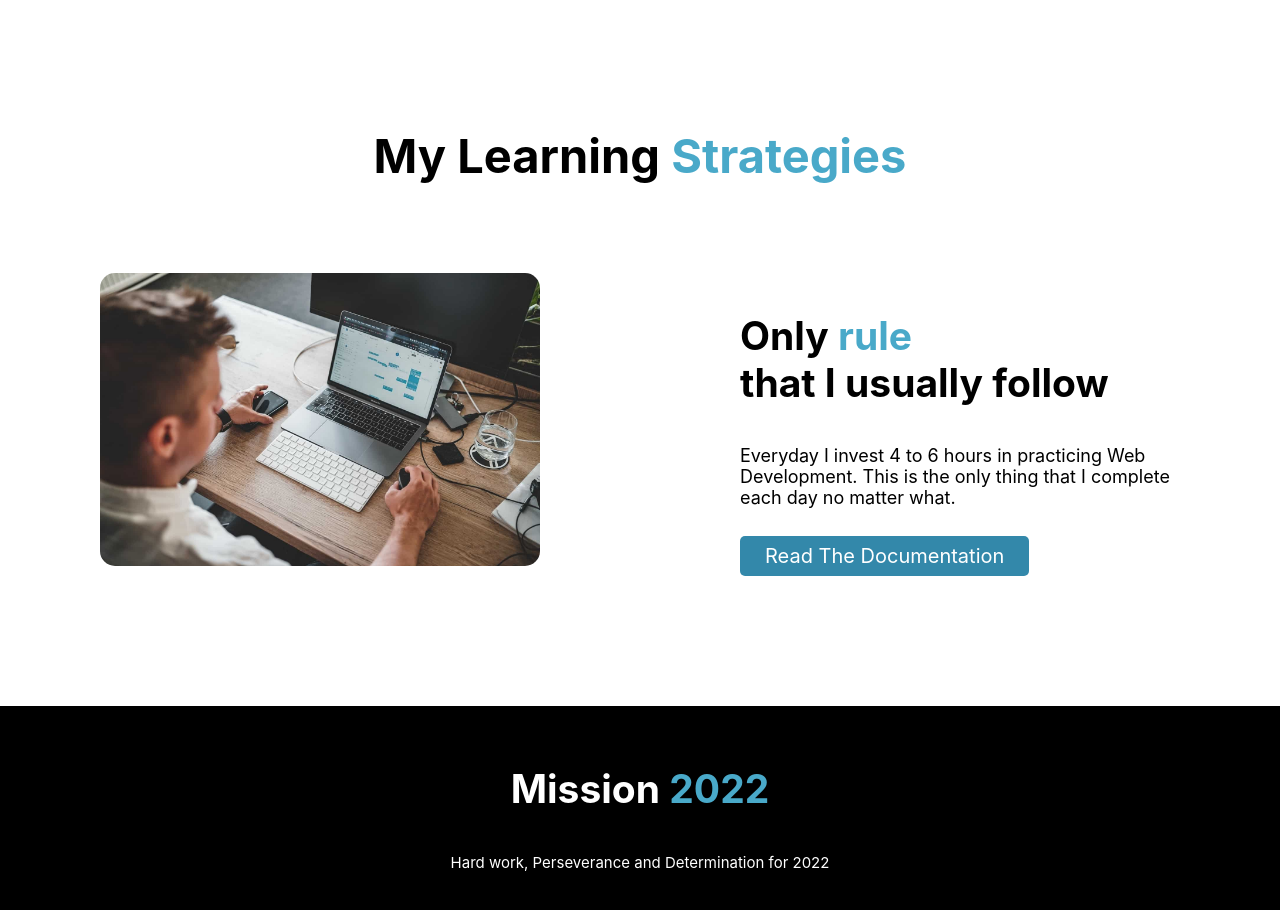
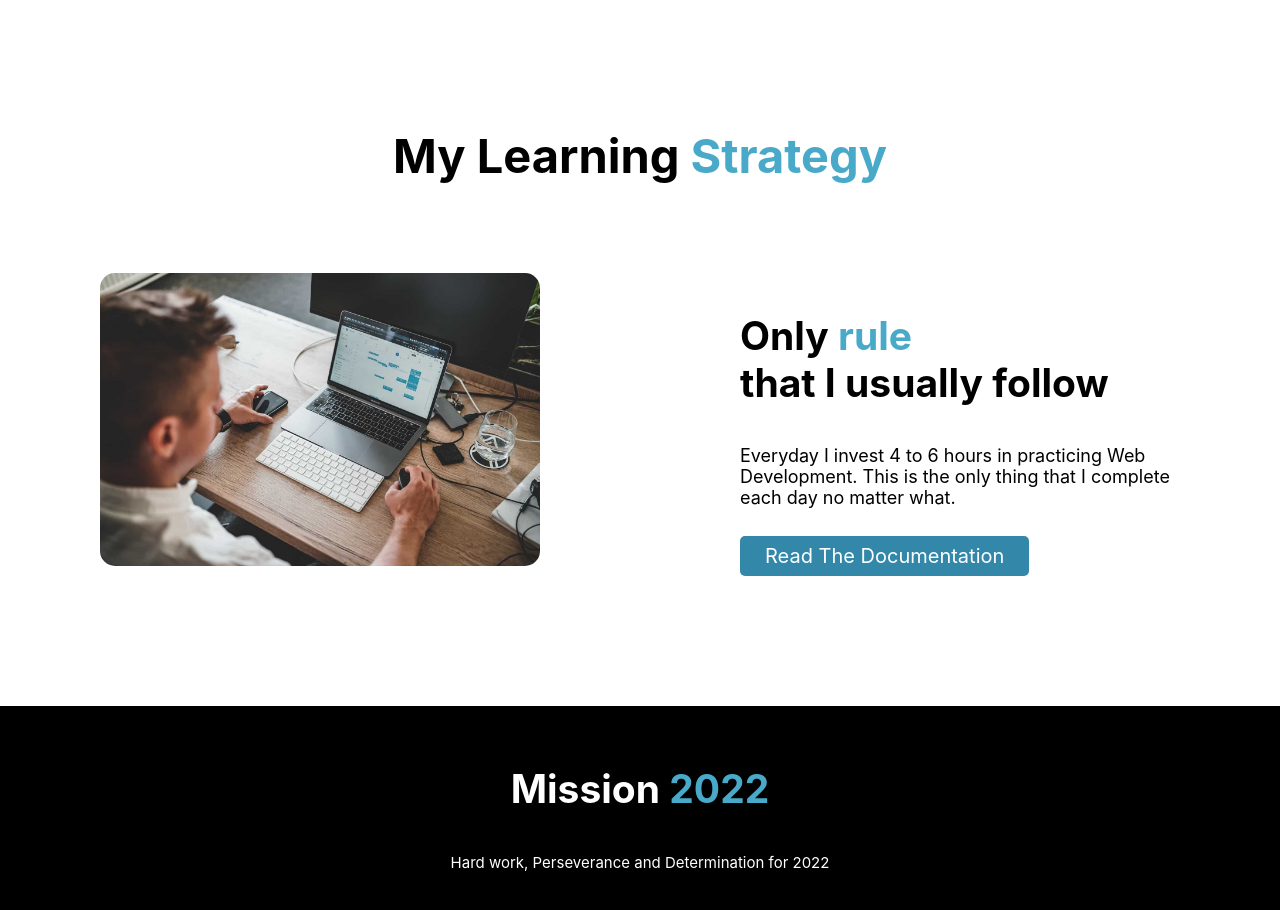
Before and after one commit to spartha343/module5, a plain HTML site: page index.html in a window 1280 px wide. Shown: the part 2208-3118 px from the top of the page. Drawn offline with Linux system fonts and the light colour scheme.

Commit message:
second commit

```diff
--- a/index.html
+++ b/index.html
@@ -72,7 +72,7 @@
             <img src="images/pictures/project.png" alt="Image" id="smallerimg2">
         </div>
     </section>
-    <h2>My Learning <span class="myColor">Strategies</span></h2>
+    <h2>My Learning <span class="myColor">Strategy</span></h2>
     <section class="flexible">
         <div class="halfwidth">
             <img src="./images/hardwork.jpeg" alt="Image" id="img3">
```
